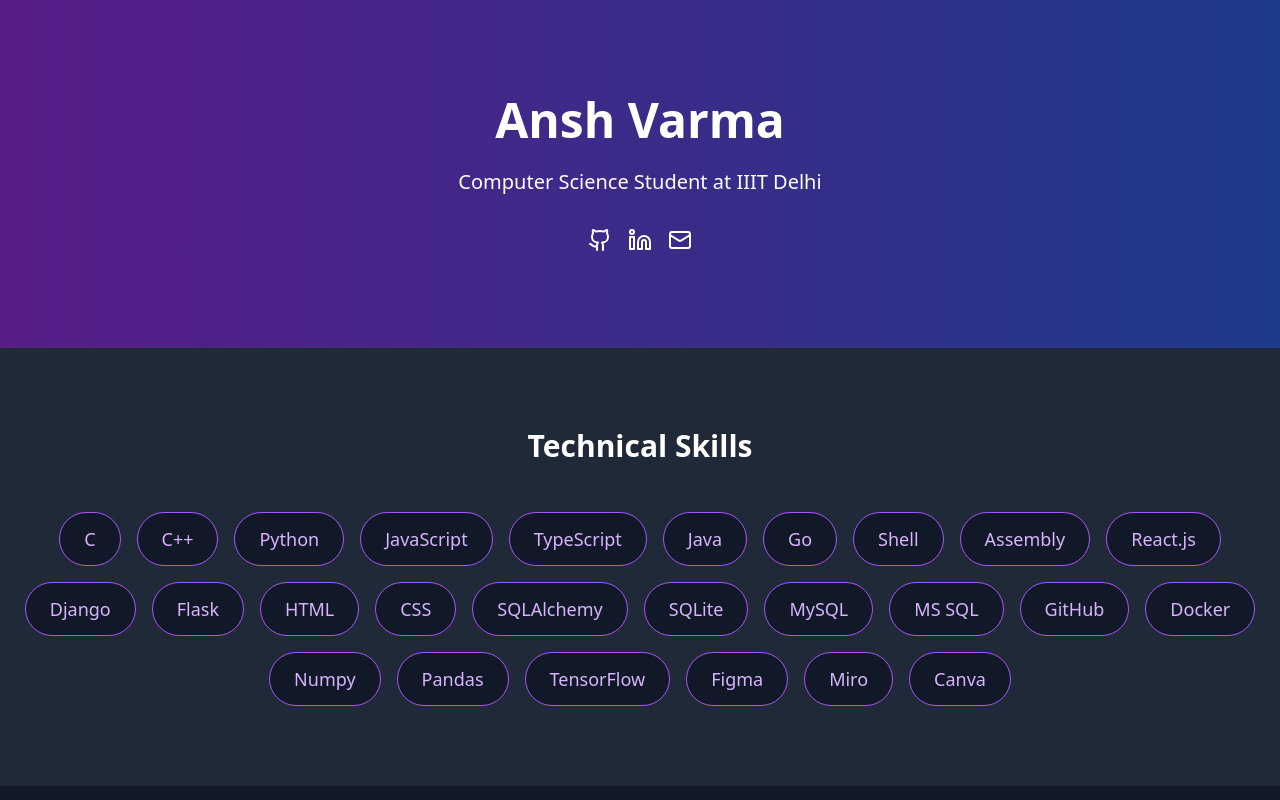
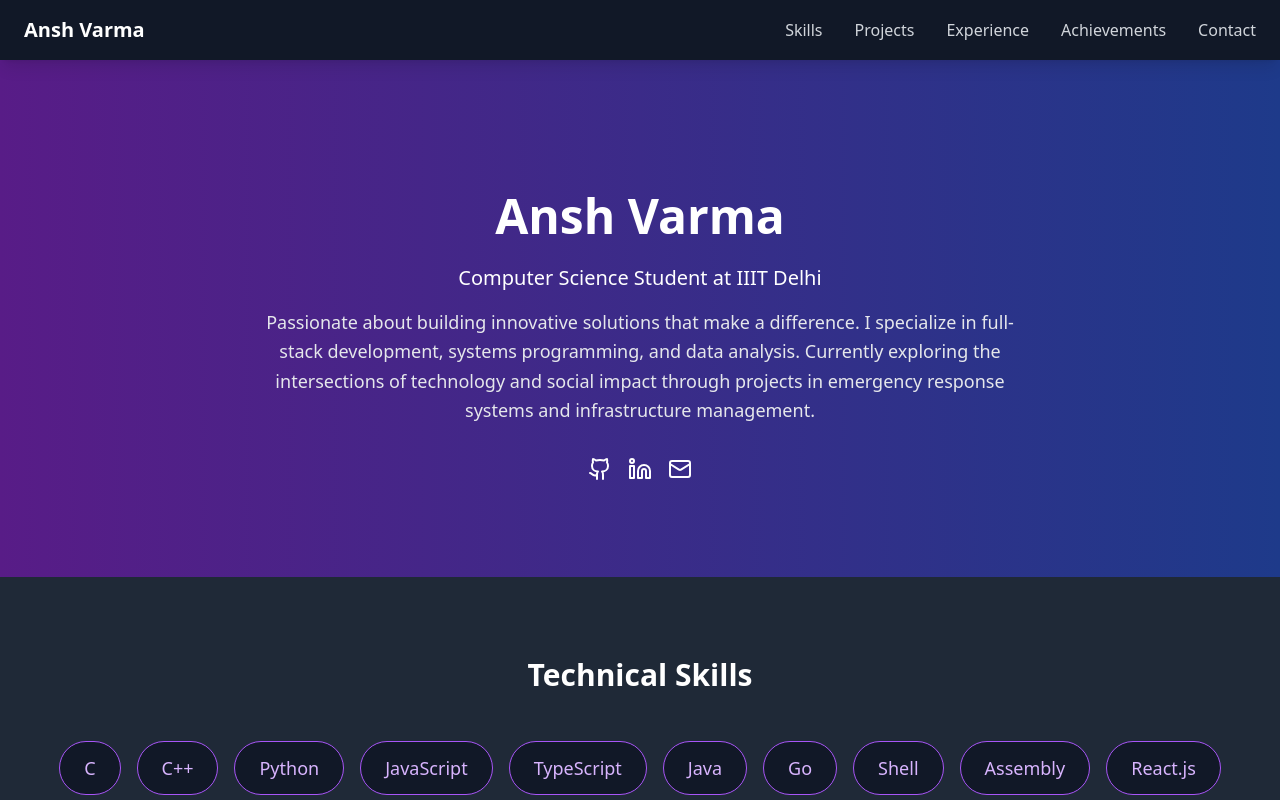
Before and after one commit to meechan16/Portfolio, a React (Vite) app: page / in a window 1280 px wide. Shown: the top 800 px of the page. Built offline with nearby package versions, Linux system fonts and the light colour scheme.

Commit message:
navbarfixed

```diff
--- a/src/App.tsx
+++ b/src/App.tsx
@@ -1,4 +1,6 @@
 import React from 'react';
+import { useState } from 'react';
+import { Menu, X } from 'lucide-react';
 import {
   Github,
   Linkedin,
@@ -11,16 +13,81 @@ import {
   Briefcase,
 } from 'lucide-react';
 
+// Navbar Component
+const Navbar = () => {
+  const [isOpen, setIsOpen] = useState(false);
+
+  const scrollToSection = (id) => {
+    const element = document.getElementById(id);
+    if (element) {
+      element.scrollIntoView({ behavior: 'smooth' });
+      setIsOpen(false); // Close menu on mobile after selection
+    }
+  };
+
+  return (
+    <nav className="fixed top-0 w-full bg-gray-900 z-50 shadow-lg">
+      <div className="container mx-auto px-6 py-4 flex justify-between items-center">
+        <div className="text-white text-xl font-bold">Ansh Varma</div>
+
+        {/* Mobile Menu Button */}
+        <button
+          className="md:hidden text-gray-300 focus:outline-none"
+          onClick={() => setIsOpen(!isOpen)}
+        >
+          {isOpen ? <X size={28} /> : <Menu size={28} />}
+        </button>
+
+        {/* Desktop Menu */}
+        <div className="hidden md:flex space-x-8">
+          {[ 'skills', 'projects', 'experience', 'achievements', 'contact'].map((section) => (
+            <button
+              key={section}
+              onClick={() => scrollToSection(section)}
+              className="text-gray-300 hover:text-purple-300 transition-colors"
+            >
+              {section.charAt(0).toUpperCase() + section.slice(1)}
+            </button>
+          ))}
+        </div>
+      </div>
+
+      {/* Mobile Dropdown Menu */}
+      {isOpen && (
+        <div className="md:hidden bg-gray-800 flex flex-col space-y-4 px-6 py-4">
+          {['skills', 'projects', 'experience', 'achievements', 'contact'].map((section) => (
+            <button
+              key={section}
+              onClick={() => scrollToSection(section)}
+              className="text-gray-300 hover:text-purple-300 transition-colors text-left"
+            >
+              {section.charAt(0).toUpperCase() + section.slice(1)}
+            </button>
+          ))}
+        </div>
+      )}
+    </nav>
+  );
+};
 function App() {
   return (
     <div className="min-h-screen bg-gray-900">
+      {/* Navbar */}
+      <Navbar />
+
       {/* Hero Section */}
-  <header className="bg-gradient-to-r from-purple-900 to-blue-900 text-white">
+      <header id="hero" className="bg-gradient-to-r from-purple-900 to-blue-900 text-white pt-24">
         <div className="container mx-auto px-6 py-24 flex justify-center items-center h-full">
           <div className="text-center max-w-3xl">
             <h1 className="text-5xl font-bold mb-6">Ansh Varma</h1>
-        <p className="text-xl mb-8">
+            <p className="text-xl mb-4">
               Computer Science Student at IIIT Delhi
+            </p>
+            <p className="text-lg text-gray-200 mb-8 leading-relaxed">
+              Passionate about building innovative solutions that make a difference.
+              I specialize in full-stack development, systems programming, and data analysis.
+              Currently exploring the intersections of technology and social impact through
+              projects in emergency response systems and infrastructure management.
             </p>
             <div className="flex space-x-4 justify-center">
               <a
@@ -45,8 +112,9 @@ function App() {
           </div>
         </div>
       </header>
+
       {/* Skills Section */}
-      <section className="py-20 bg-gray-800">
+      <section id="skills" className="py-20 bg-gray-800">
         <div className="container mx-auto px-6">
           <h2 className="text-3xl font-bold mb-12 text-center text-white">Technical Skills</h2>
           <div className="flex flex-wrap justify-center gap-4">
@@ -91,7 +159,7 @@ function App() {
       </section>
 
       {/* Projects Section */}
-      <section className="py-20 bg-gray-900">
+      <section id="projects" className="py-20 bg-gray-900">
         <div className="container mx-auto px-6">
           <h2 className="text-3xl font-bold mb-12 text-center text-white">
             Featured Projects
@@ -127,8 +195,6 @@ function App() {
                   <span className="px-3 py-1 bg-purple-900 text-purple-100 rounded-full text-sm">
                     SQlite
                   </span>
-
-
                 </div>
                 <a
                   href="https://github.com/Gravitons-IIITD/Comprehensive-Resource-and-Incident-Support-Information-System-2.0"
@@ -209,7 +275,9 @@ function App() {
           </div>
         </div>
       </section>
-      <section className="py-20 bg-gray-900">
+
+      {/* Experience Section */}
+      <section id="experience" className="py-20 bg-gray-900">
         <div className="container mx-auto px-6">
           <h2 className="text-3xl font-bold mb-12 text-center text-white">
             Experience
@@ -273,7 +341,8 @@ function App() {
         </div>
       </section>
 
-<section className="py-20 bg-gray-800">
+      {/* Achievements Section */}
+      <section id="achievements" className="py-20 bg-gray-800">
         <div className="container mx-auto px-6">
           <h2 className="text-3xl font-bold mb-12 text-center text-white">
             Achievements
@@ -335,7 +404,7 @@ function App() {
       </section>
 
       {/* Contact Section */}
-      <section className="py-20 bg-gray-800">
+      <section id="contact" className="py-20 bg-gray-800">
         <div className="container mx-auto px-6 text-center">
           <h2 className="text-3xl font-bold mb-8 text-white">Let's Connect</h2>
           <p className="text-gray-300 mb-8 max-w-2xl mx-auto">
@@ -353,8 +422,6 @@ function App() {
         </div>
       </section>
 
-
-
       {/* Footer */}
       <footer className="bg-gray-950 text-gray-400 py-8">
         <div className="container mx-auto px-6 text-center">
```
Lines whose indentation alone changed are shown as unchanged.
